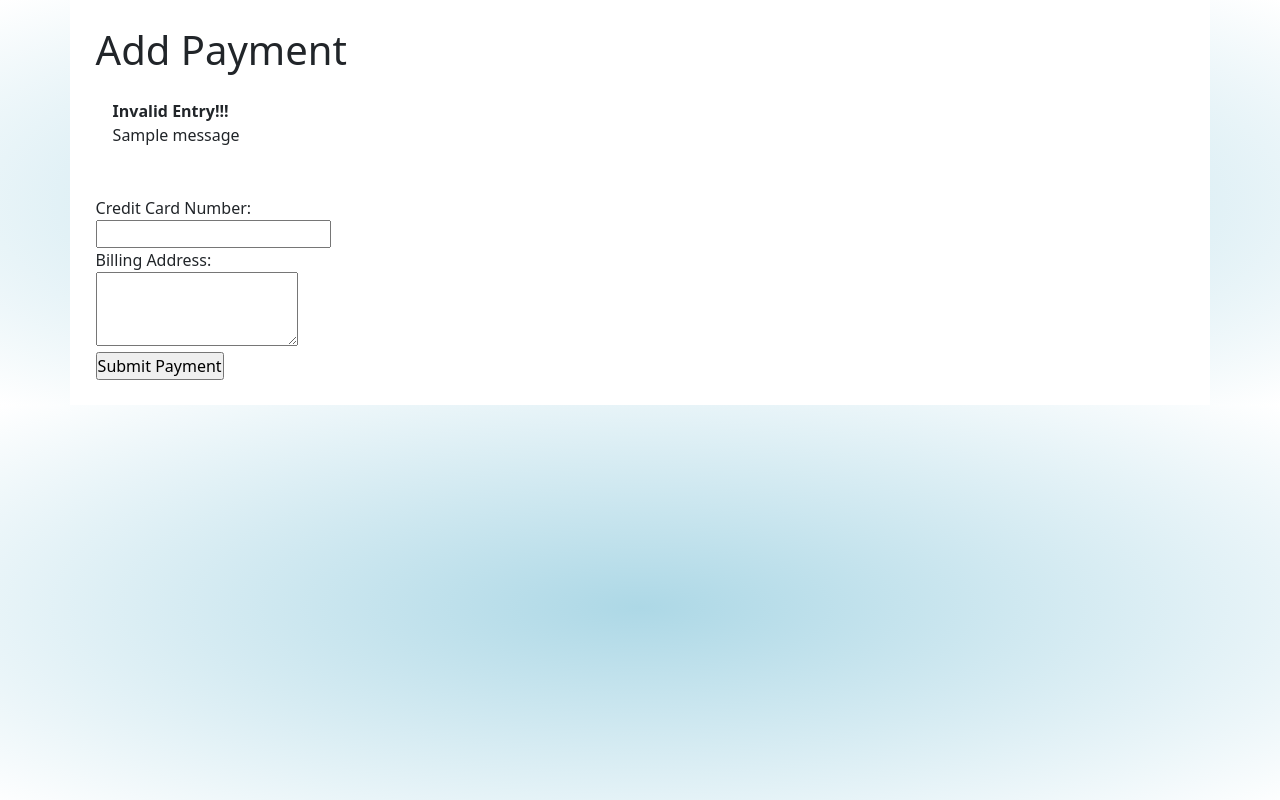
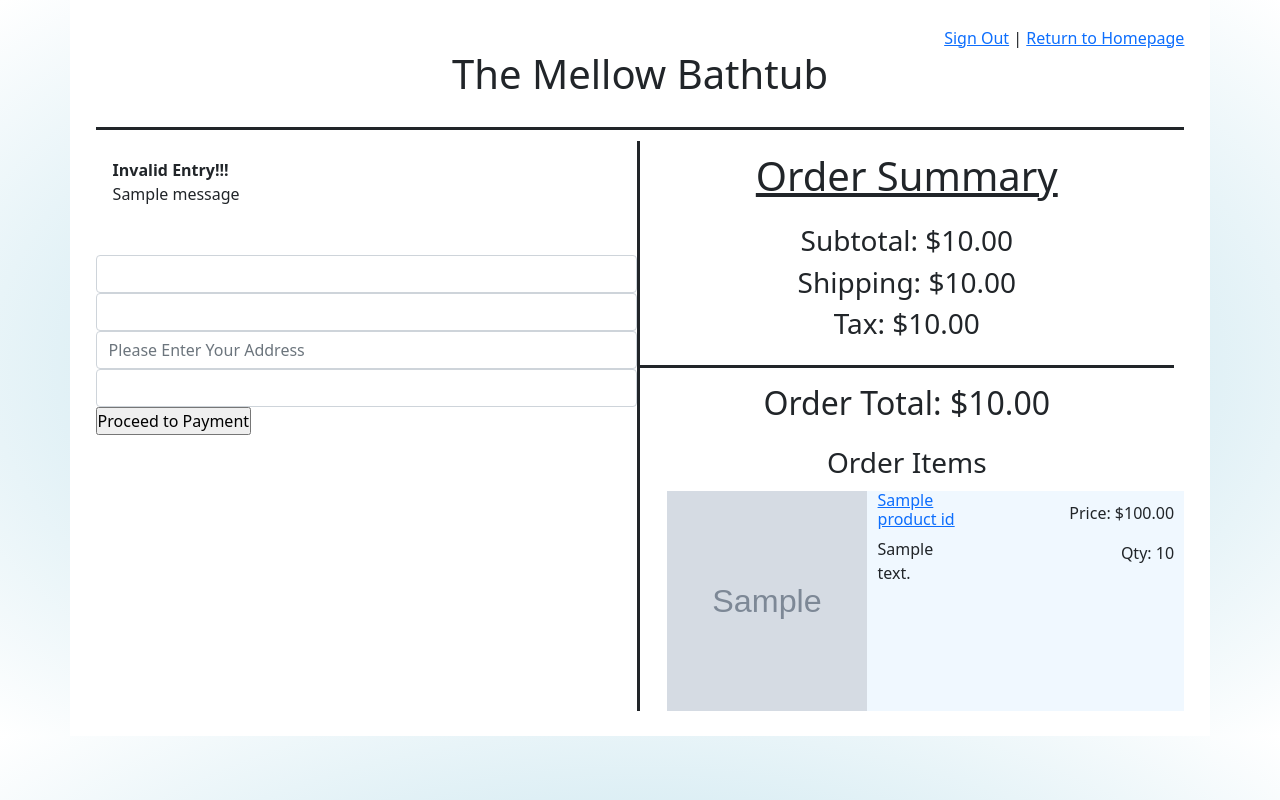
Before and after one commit to lhochs/the-mellow-bathtub, a Flask app: template flask_app/templates/checkout.html in a window 1280 px wide. Run offline with Flask 2, Linux system fonts and the light colour scheme; the template is opened without the code that fills it: most values are stand-ins (such as "Sample title", 1, 10 or a date in 2020); grey boxes marked "Sample" are stand-in pictures; one stand-in notice (Sample message) is shown.

Commit message:
needs work

```diff
--- a/flask_app/controllers/products.py
+++ b/flask_app/controllers/products.py
@@ -42,11 +42,6 @@
     # print("jk here is the real issue")
     return redirect('/seller_dashboard')
 
-# This is where user can edit product
-
-# @app.route("/user/edit_product/<id>")
-# def edit_product(id):
-#     return render_template("add_edit_product_form.html") //duplicate code what is this for?
 
 #route to view one product
 # @app.route("/product/<id>")
--- a/flask_app/models/user.py
+++ b/flask_app/models/user.py
@@ -28,7 +28,7 @@
 
     @classmethod
     def get_by_id(cls,data):
-        query = "SELECT * FROM users WHERE user_id = %(id)s;"
+        query = "SELECT * FROM users WHERE user_id = %(user_id)s;"
         results = connectToMySQL(cls.db).query_db(query,data)
         print(query)
         print(results)
--- a/flask_app/static/css/style.css
+++ b/flask_app/static/css/style.css
@@ -232,6 +232,73 @@
     padding: 3%;
 }
 
+/* CHECKOUT ORDER DETAILS */
+
+.checkout-cart{
+    display: flex;
+    /* justify-content: space-between;  */
+    width: 100%;
+}
+.checkout-left{
+    /* border: 2px dotted red; */
+    border-right-style: solid;
+    width: 50%;
+}
+.checkout-right{
+    /* border: 2px dotted red; */
+    /* border-right-style: solid ; */
+    width: 50%;
+    /* margin: 2% 0 2% 2%; */
+}
+
+.cO-items{
+    margin: 0% 0% 0% 5%;
+    background-color: aliceblue;
+    /* border-top: 2px dotted grey; */
+}
+
+.cO-flex{
+    /* border: 2px dotted red; */
+    margin: 0% 0% 0% 0%;
+    max-width: 100%;
+    display: flex;
+    justify-content: space-between;
+    /* border-bottom: 2px dotted grey; */
+}
+
+.cO-flex img{
+    /* border: 2px dotted red; */
+    height: 220px;
+    width: 200px;
+}
+
+.cO-product_qty{
+    /* border: 2px dotted red; */
+    width: 60%;
+    padding: 2% 2% 0% 0%;
+    text-align: end;
+}
+
+/* .sC-photo {
+    margin: 0 ;
+} */
+
+.cO-product_info{
+    margin: 0% 2% 0% 2%;
+}
+
+.cO-product_info p{
+    text-align: start;
+}
+
+.cO-cost{
+    /* border: 2px dotted red; */
+    text-align: center;
+    width: auto;
+    padding-top: auto;
+    margin: 2% 2% 2% 0;
+}
+
 /* OUR COMPANY */
 
 body{
--- a/flask_app/templates/checkout.html
+++ b/flask_app/templates/checkout.html
@@ -10,11 +10,22 @@
 </head>
 <body>
     <div class="container">
-        <div class="top-nav">
-            <h1 class="sCart-title">Add Payment</h1>
+        <div class="nav-top-r">
+            <a href="/logout">Sign Out</a>
+            <span> | </span>
+            <a href="/">Return to Homepage</a>
         </div>
-        <div class="-body"></div>
-            <form action="/payment" method ="post">
+        <div class="nav-bar">
+            <div class="nav-bar-title">
+                <h1>The Mellow Bathtub</h1>
+            </div>
+            <div class = "nav-bar-link" >
+                <!-- <a href="/company">About Our Company</a> -->
+            </div>
+        </div>
+        <div class="checkout-cart">
+            <div class="checkout-left">
+                <form action="/checkout/{{session.user_id}}/save_order_details" method ="POST">
                     <div class="error_message">
                         {% with messages = get_flashed_messages() %}
                             {% if messages %}
@@ -27,18 +38,58 @@
                             {% endif %}
                         {% endwith %}
                     </div>
-                <div class="checkout_form">
-                    <label for="credit_num">Credit Card Number: </label>
-                    <br>
-                    <input type="text" name="credit_num" required>
+                    <div class="form-group">
+                        <input type="text" class="form-control" name="first_name" value="{{user.first_name}}">
+                        <input type="text" class="form-control" name="last_name" value="{{user.last_name}}">
                     </div>
-                <div class="checkout_form">
-                    <label for="billing_address">Billing Address: </label>
-                    <br>
-                    <textarea name="billing_address" cols="20" rows="3" required></textarea>
+                    <div class="form-group">
+                        <input type="text" class="form-control" name="address" placeholder="Please Enter Your Address">
                     </div>
-                <input type="submit" value="Submit Payment" class="page-btn">
+                    <div class="form-group">
+                        <input type="text" class="form-control" name="email" value="{{user.email}}">
+                    </div>
+                    <div class="form-group">
+                        <input type="submit" value="Proceed to Payment" class="page-btn">
+                    </div>
+            </div>
+            <div class="checkout-right">
+                <div class="cO-cost">
+                    <h1><u>Order Summary</u></h1>
+                    <div class="cost">
+                        <div class="top">
+                            <h3>Subtotal: {{sub_total | currencyFormat}}</h3>
+                        </div>
+                        <div class="mid">
+                            <h3>Shipping: {{shipping_cost | currencyFormat}}</h3>
+                        </div>
+                        <div class="bottom">
+                            <h3>Tax: {{tax_amount | currencyFormat}}</h3>
+                        </div>
+                    </div>
+                    <div class="total">
+                        <h2>Order Total: {{grand_total | currencyFormat}}</h2>
+                    </div>
+                    <h3>Order Items</h3>
+                </div>
+                <div class="cO-items">
+                    {% for product_id in cart %}
+                    <div class="cO-flex">
+                        <div class="cO-photo">
+                            <img src="{{ url_for('static', filename='/imgs/' + cart[product_id].product_img) }}">
+                        </div>
+                        <div class="cO-product_info">
+                            <a href="/user/single_product/{{cart[product_id].product_id}}"><h6 className="product_name">{{cart[product_id].product_name}}</h6></a>
+                            <p class="product_description">{{cart[product_id].product_description | truncate(250) }}</p>
+                        </div>
+                        <div class="cO-product_qty">
+                            <p class="price_per_unit">Price: {{((cart[product_id].quantity | int) * cart[product_id].price_per_unit) | currencyFormat}}</p>
+                            <label name="product_qty" for="quantity">Qty: {{cart[product_id].quantity}}</label>
+                        </div>
+                    </div>
+                    {% endfor %}
+                </div>
                 </form>
+            </div>
         </div>
     </div>
 </body>
```
Also changed, not shown: flask_app/controllers/orders.py (+175 -95 lines), flask_app/controllers/payments.py (+13 -13 lines), flask_app/models/order.py (+15 -0 lines), flask_app/models/payment.py (+3 -9 lines), flask_app/templates/cart.html (+3 -5 lines), flask_app/templates/payment.html (added, +45 -0 lines). Lines whose indentation alone changed are shown as unchanged.
